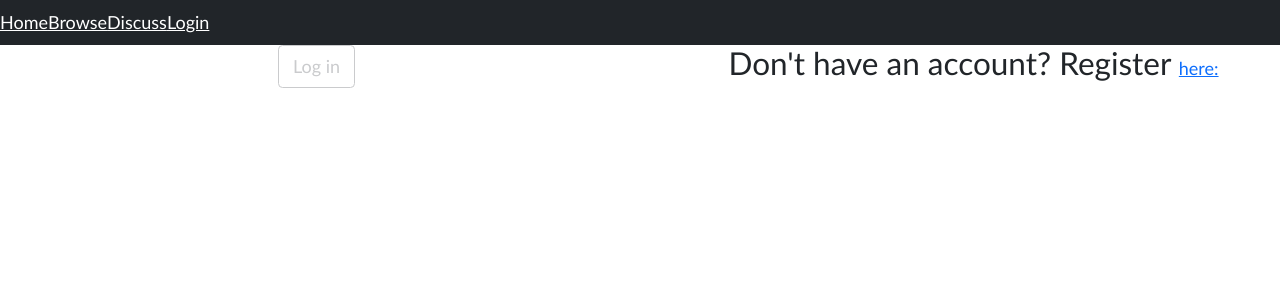
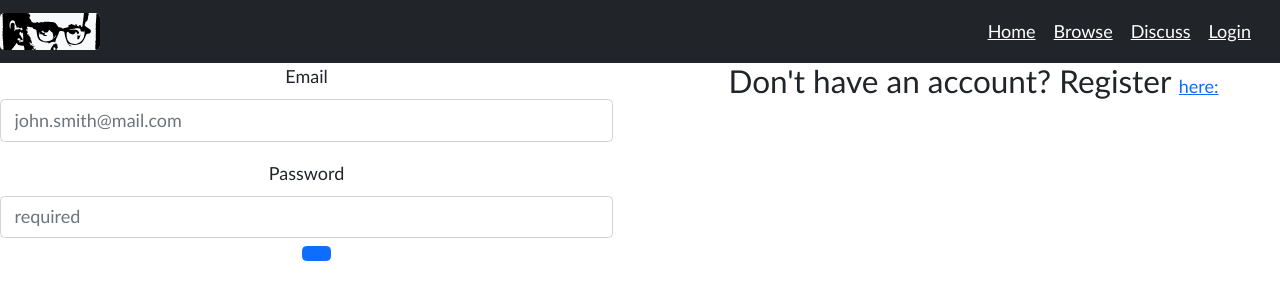
Before and after one commit to jessliuu/react-woody-allen, a React (Create React App) app: page /login in a window 1280 px wide. Shown: the top 300 px of the page. Built offline with nearby package versions, Linux system fonts and the light colour scheme; no server answers.

Commit message:
firebase authentication

```diff
--- a/src/Components/Navbar/Navbar.js
+++ b/src/Components/Navbar/Navbar.js
@@ -1,10 +1,12 @@
-import React from "react";
+import React, { useContext } from "react";
 import { Navbar, NavDropdown, Nav, Container } from "react-bootstrap";
 import { Link } from "react-router-dom";
+import { AuthContext } from "../../Contexts/AuthContext";
 import logo from "./logo.svg";
 import "./Navbar.css";
 
 function Navigation() {
+  const { user, logout } = useContext(AuthContext);
   return (
     <div>
       <Navbar
@@ -13,7 +15,7 @@ function Navigation() {
         className="justify-content-between"
         // style={{ marginBottom: 20 }}
       >
-        {/* <Link to="/" style={{ marginLeft: 20 }}>
+        {/* <Link to="/" style={{ marginLeft: 20 }}> */}
         <img
           src={logo}
           width="100"
@@ -21,7 +23,7 @@ function Navigation() {
           className="d-inline-block align-top bg-light rounded"
           alt="logo"
         />
-        <Link> */}
+        {/* <Link> */}
         <Navbar.Toggle
           aria-controls="basic-navbar-nav"
           style={{
@@ -34,18 +36,25 @@ function Navigation() {
           style={{ flexGrow: 0, marginRight: 20 }}
         >
           <Nav className="me-auto">
-            <Link to="/" style={{ color: "white" }}>
+            <Link to="/" className="p-2" style={{ color: "white" }}>
               Home
             </Link>
-            <Link to="/browse" style={{ color: "white" }}>
+            <Link to="/browse" className="p-2" style={{ color: "white" }}>
               Browse
             </Link>
-            <Link to="/discuss" style={{ color: "white" }}>
+            <Link to="/discuss" className="p-2" style={{ color: "white" }}>
               Discuss
             </Link>
-            <Link to="/login" style={{ color: "white" }}>
+            {!user && (
+              <Link to="/login" className="p-2" style={{ color: "white" }}>
                 Login
               </Link>
+            )}
+            {user && (
+              <button v onClick={logout}>
+                Log Out
+              </button>
+            )}
 
             {/* <NavDropdown
                 title="User"
@@ -59,15 +68,6 @@ function Navigation() {
         </Navbar.Collapse>
         {/* </Container> */}
       </Navbar>
-      {/* <nav>
-        <Link to="/">Home</Link>
-
-        <Link to="/browse">Browse</Link>
-
-        <Link to="/discuss">Discuss</Link>
-
-        <Link to="/login">Log In</Link>
-      </nav> */}
     </div>
   );
 }
--- a/src/Contexts/AuthContext.js
+++ b/src/Contexts/AuthContext.js
@@ -1,25 +1,37 @@
-import { createUserWithEmailAndPassword } from "firebase/auth";
-import { createContext, useState } from "react";
+import {
+  createUserWithEmailAndPassword,
+  onAuthStateChanged,
+  signInWithEmailAndPassword,
+  signOut,
+} from "firebase/auth";
+import { createContext, useEffect, useState } from "react";
+import { useNavigate } from "react-router-dom";
 import { auth } from "../config";
 
 export const AuthContext = createContext();
 
 export const AuthContextProvider = (props) => {
-  const [user, setUser] = useState(null);
-  console.log("context");
-  // const register = async (email, password) => {
-  //   try {
-  //     const userCredential = await createUserWithEmailAndPassword(
-  //       auth,
-  //       email,
-  //       password
-  //     );
-  //     console.log(userCredential);
-  //   } catch (error) {
-  //     const errorCode = error.code;
-  //     const errorMessage = error.message;
-  //   }
-  // };
+  const [user, setUser] = useState("");
+
+  const redirectTo = useNavigate();
+
+  const login = async (email, password) => {
+    try {
+      const userCredential = await signInWithEmailAndPassword(
+        auth,
+        email,
+        password
+      );
+      console.log("userCredential", userCredential);
+      setUser(userCredential.user);
+      redirectTo("/");
+    } catch (error) {
+      console.log(error);
+      setUser(null);
+      const errorCode = error.code;
+      const errorMessage = error.message;
+    }
+  };
 
   const register = async (email, password) => {
     console.log(email);
@@ -30,19 +42,45 @@ export const AuthContextProvider = (props) => {
         password
       );
       console.log("userCredential", userCredential);
-      // setUser(userCredential.user);
-      // redirectTo("/");
+      setUser(userCredential.user);
+      redirectTo("/");
     } catch (error) {
       console.log(error);
-      // setUser(null);
+      setUser(null);
       const errorCode = error.code;
       const errorMessage = error.message;
       // ..
     }
   };
 
+  const checkIfLoggedIn = () => {
+    onAuthStateChanged(auth, (user) => {
+      if (user) {
+        const uid = user.uid;
+        setUser(user);
+      } else {
+        setUser(null);
+      }
+    });
+  };
+
+  useEffect(() => {
+    checkIfLoggedIn();
+  }, []);
+
+  const logout = () => {
+    signOut(auth)
+      .then(() => {
+        setUser(null);
+        console.log("loggedoutuserCredential", user);
+      })
+      .catch((error) => {
+        console.log(error);
+      });
+  };
+
   return (
-    <AuthContext.Provider value={{ user, setUser, register }}>
+    <AuthContext.Provider value={{ user, setUser, login, logout, register }}>
       {props.children}
     </AuthContext.Provider>
   );
--- a/src/Views/LogIn.js
+++ b/src/Views/LogIn.js
@@ -1,37 +1,45 @@
 import React, { useState, useContext } from "react";
 import MyButton from "../Components/buttons/MyButton.js";
 import Likes from "../Components/Likes";
-import { Form, Row } from "react-bootstrap";
+import { Form, Row, Button } from "react-bootstrap";
 import { AuthContext } from "../Contexts/AuthContext.js";
 import { useNavigate, Link } from "react-router-dom";
 
 function LogIn() {
-  const redirectTo = useNavigate();
-  const { user, setUser } = useContext(AuthContext);
-  const login = () => {
-    setUser({ userName: "Raul" });
-    console.log(user.userName);
-    redirectTo("/discuss");
-    // return <p>You have logged in</p>;
+  const [email, setEmail] = useState("");
+  const [password, setPassword] = useState("");
+
+  const handleEmailChange = (e) => {
+    setEmail(e.target.value);
   };
 
-  const logout = () => {
-    setUser(null);
+  const handlePasswordChange = (e) => {
+    setPassword(e.target.value);
   };
+
+  const { login } = useContext(AuthContext);
+  const handleLogin = (e) => {
+    e.preventDefault();
+    login(email, password);
+    return <p>You have logged in</p>;
+  };
+
   return (
     <div>
       <Row className="gx-5 gy-2 " xs={1} md={2}>
-        <MyButton message={"Log in"} login={login} />
+        {/* <MyButton message={"Log in"} login={login} /> */}
 
         {/* WHY DOESN'T MYBUTTON WORK BELOW?!?!?! */}
-        {/* <Form>
+        <Form onSubmit={handleLogin}>
           <Form.Group className="mb-3">
             <Form.Label for="exampleEmail">Email</Form.Label>
             <Form.Control
               type="email"
               name="email"
               id="exampleEmail"
+              value={email}
               placeholder="john.smith@mail.com"
+              onChange={handleEmailChange}
             />
           </Form.Group>
           <Form.Group className="mb-3">
@@ -40,11 +48,13 @@ function LogIn() {
               type="password"
               name="password"
               id="examplePassword"
+              value={password}
               placeholder="required"
+              onChange={handlePasswordChange}
             />
-            <MyButton message={"Log in"} login={login} />
+            <Button type="submit" message={"Log in"} />
           </Form.Group>
-        </Form> */}
+        </Form>
 
         {/* {user ? (
           <button v onClick={logout}>
--- a/src/Views/More.js
+++ b/src/Views/More.js
@@ -1,8 +1,9 @@
 import React, { useContext } from "react";
 import { MovieContext } from "../Contexts/MovieContext";
-import { useLocation, useParams } from "react-router-dom";
+import { useLocation, useNavigate, useParams } from "react-router-dom";
 import { Card, Container } from "react-bootstrap";
 import MyButton from "../Components/buttons/MyButton.js";
+import { Navigate } from "react-router-dom";
 
 function More() {
   // console.log(props);
@@ -39,16 +40,17 @@ function More() {
   const backdrop = "https://image.tmdb.org/t/p/w500/" + result.backdrop_path;
   const overview = result.overview;
   const runtime = result.runtime;
+  const redirectTo = useNavigate();
 
   return (
     <Container className="fluid mt-2">
-      <h2>{selectedMovie}</h2>
+      <h2>{title}</h2>
       <Card.Img variant="top" src={backdrop} />
       <p>
         Overview: &#160;{overview} &#160;&#40;{runtime}&#160;mins&#41;
       </p>
       <p style={{ fontSize: "medium" }}>{listGenres}</p>
-      <MyButton message="Back to browse" />
+      <MyButton message="Back to browse" onClick={redirectTo("/browse")} />
     </Container>
   );
 }
--- a/src/Views/Register.js
+++ b/src/Views/Register.js
@@ -17,8 +17,13 @@ function Register() {
   const { register } = useContext(AuthContext);
   const handleRegister = (e) => {
     e.preventDefault();
-
-    register(email, password);
+    if (email.includes("@")) {
+      console.log("good");
+      register(email, password);
+    } else {
+      console.log("invalid");
+      // return <p>Invalid email or password.</p>;
+    }
   };
 
   return (
```
Lines whose indentation alone changed are shown as unchanged.
